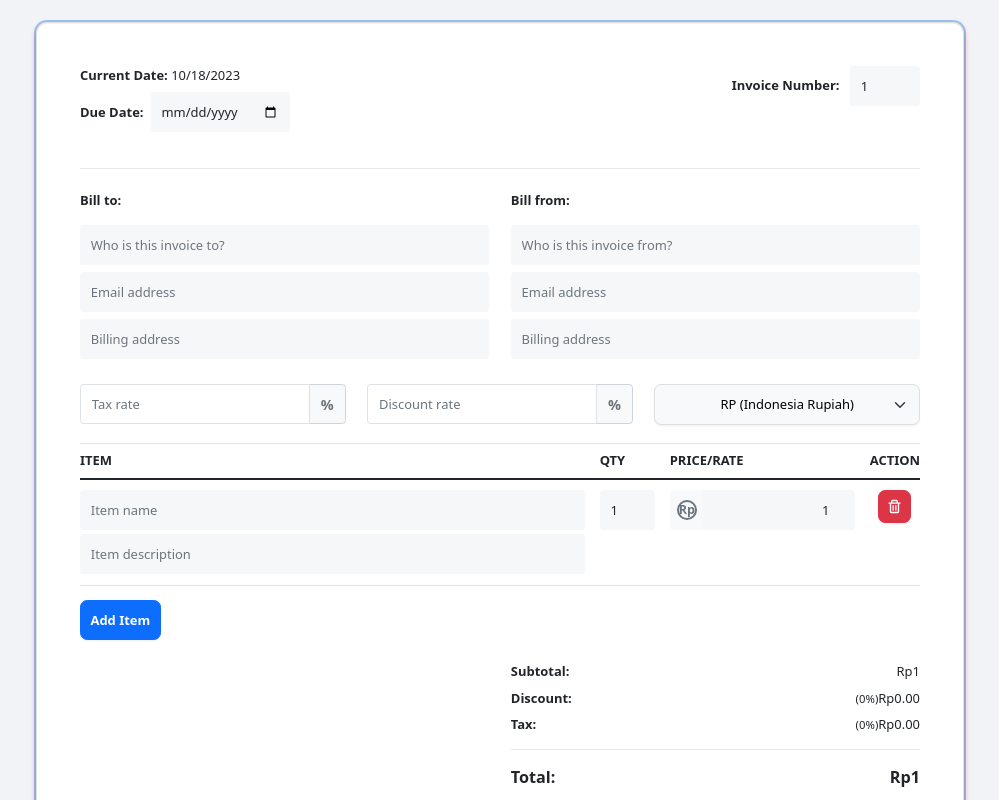
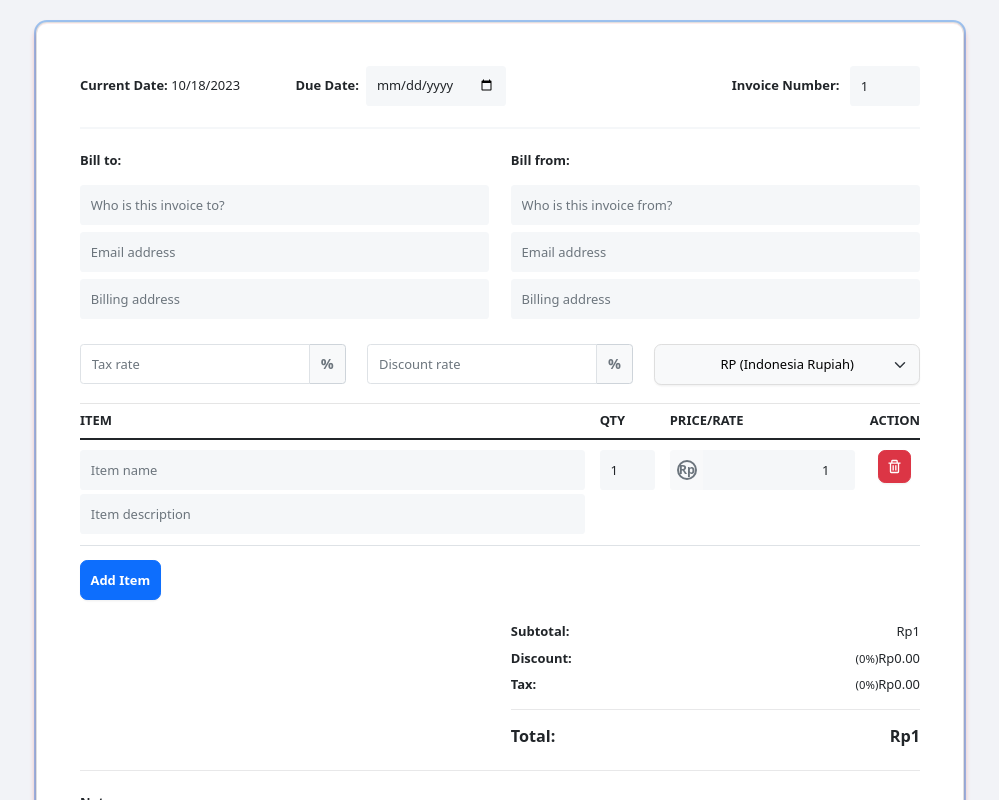
Before and after one commit to hanjarraes/generator-invoice, a React (Create React App) app: page / in a window 1280 px wide. Shown: the top 800 px of the page, without its empty margins (140-1139 px from the left). Built offline with nearby package versions, Linux system fonts and the light colour scheme.

Commit message:
change layout

```diff
--- a/src/App.css
+++ b/src/App.css
@@ -59,6 +59,12 @@ hr {
   opacity: 0.1
 }
 
+.horizontal-line {
+  width: 100%;
+  height: 2px;
+  background-color: #f5f7f9;
+}
+
 .table th {
   border-top: 1px solid #0000001a;
   border-bottom: 1px solid #0000001a;
--- a/src/components/InvoiceForm.js
+++ b/src/components/InvoiceForm.js
@@ -85,17 +85,23 @@ class InvoiceForm extends React.Component {
     });
   };
 
-  onItemizedItemEdit = (evt) => {
-    const { id, name, value } = evt.target;
-    this.setState(prevState => {
-      const newItems = prevState.items.map(item => {
-        if (item.id === id && item.name === name) {
-          return { ...item, value };
+  onItemizedItemEdit(evt) {
+    const item = {
+      id: evt.target.id,
+      name: evt.target.name,
+      value: evt.target.value
+    };
+    const items = this.state.items.slice();
+    var newItems = items.map(function (items) {
+      for (var key in items) {
+        if (key === item.name && items.id === parseInt(item.id)) {
+          items[key] = item.value;
         }
-        return item;
-      });
-      return { items: newItems };
-    }, this.handleCalculateTotal);
+      }
+      return items;
+    });
+    this.setState({ items: newItems });
+    this.handleCalculateTotal();
   };
 
   editField = (event) => {
@@ -104,45 +110,47 @@ class InvoiceForm extends React.Component {
     });
     this.handleCalculateTotal();
   };
+
   onCurrencyChange = (selectedOption) => {
     this.setState(selectedOption);
   };
+
   openModal = (event) => {
     event.preventDefault()
     this.handleCalculateTotal()
     this.setState({ isOpen: true })
   };
+
   closeModal = (event) => this.setState({ isOpen: false });
   render() {
     return (
       <Form onSubmit={this.openModal}>
-        <Row>
-          <Col md={2} lg={1} />
-          <Col md={8} lg={10}>
+        <Row className='justify-content-center'>
+          <Col sm={12} md={8} lg={10}>
             <Card className="p-4 p-xl-5 my-3 my-xl-4 card-invoice">
-              <div className="d-flex flex-row align-items-start justify-content-between mb-3">
-                <div class="d-flex flex-column">
-                  <div className="d-flex flex-column">
-                    <div class="mb-2">
+              <Row className="mb-2">
+                <Col sm={12} md={6} >
+                  <Row className='align-items-center'>
+                    <Col sm={12} md={6} className='mb-3'>
                       <span className="fw-bold">Current&nbsp;Date:&nbsp;</span>
                       <span className="current-date">{new Date().toLocaleDateString()}</span>
-                    </div>
-                  </div>
-                  <div className="d-flex flex-row align-items-center">
-                    <span className="fw-bold d-block me-2">Due&nbsp;Date:</span>
-                    <Form.Control type="date" value={this.state.dateOfIssue} name={"dateOfIssue"} onChange={(event) => this.editField(event)} style={{
-                      maxWidth: '150px'
-                    }} required="required" />
-                  </div>
-                </div>
-                <div className="d-flex flex-row align-items-center">
+                    </Col>
+                    <Col sm={12} md={6} className="d-flex align-items-center mb-3">
+                      <span className="fw-bold d-block me-2">Due&nbsp;Date:</span>
+                      <Form.Control type="date" value={this.state.dateOfIssue} name={"dateOfIssue"} onChange={(event) => this.editField(event)} style={{
+                        maxWidth: '150px'
+                      }} required="required" />
+                    </Col>
+                  </Row>
+                </Col>
+                <Col sm={12} md={6} className="d-flex align-items-center justify-content-md-end mb-3">
                   <span className="fw-bold me-2">Invoice&nbsp;Number:&nbsp;</span>
                   <Form.Control type="number" value={this.state.invoiceNumber} name={"invoiceNumber"} onChange={(event) => this.editField(event)} min="1" style={{
                     maxWidth: '70px'
                   }} required="required" />
-                </div>
-              </div>
-              <hr className="my-4" />
+                </Col>
+              </Row>
+              <div className="horizontal-line mb-4" />
               <Row className="mb-3">
                 <Col>
                   <Form.Label className="fw-bold">Bill to:</Form.Label>
@@ -280,13 +288,20 @@ class InvoiceForm extends React.Component {
               </Row>
               <hr className="my-4" />
               <Form.Label className="fw-bold">Notes:</Form.Label>
-              <Form.Control placeholder="Thanks for your business!" name="notes" value={this.state.notes} onChange={(event) => this.editField(event)} as="textarea" className="my-2" rows={1} />
+              <Form.Control
+                style={{ height: 100 }}
+                placeholder="Thanks for your business!"
+                name="notes"
+                value={this.state.notes}
+                onChange={(event) => this.editField(event)}
+                as="textarea"
+                className="my-2"
+                rows={1} />
               <div>
                 <Button variant="primary" type="submit" className="d-block mt-3 float-end">Review Invoice</Button>
               </div>
             </Card>
           </Col>
-          <Col md={2} lg={1} />
         </Row>
         <InvoiceModal
           showModal={this.state.isOpen}
```
